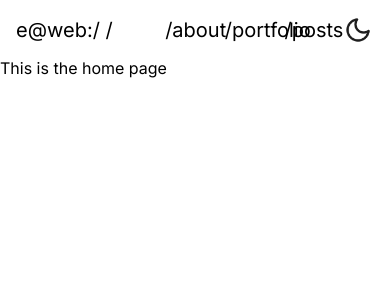
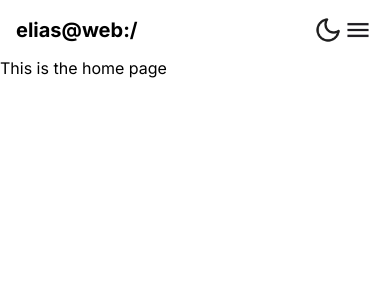
Before and after one commit to Elias2660/elias2660.github.io, a Next.js app: page / in a window 390 px wide. Shown: the top 300 px of the page. Built offline with nearby package versions, Linux system fonts and the light colour scheme.

Commit message:
update sizing

```diff
--- a/src/components/nav.tsx
+++ b/src/components/nav.tsx
@@ -9,6 +9,8 @@ import Image from "next/image";
 import Link from "next/link";
 import { useEffect, useState } from "react";
 import { usePathname } from 'next/navigation'
+import darkMenu from "public/darkMenu.png";
+import lightMenu from "public/lightMenu.png";
 
 
 export default function Nav() {
@@ -30,28 +32,54 @@ export default function Nav() {
 
     return (<>
         <nav className="w-full h-14 grid grid-cols-12 grid-rows-1 p-4">
-            <Link href="/" className="text-xl col-start-1 row-start-1 hover:font-bold">
-                e@web:{pathname}
+            <Link href="/" className="text-xl col-start-1 row-start-1 font-bold hover:font-extrabold">
+                elias@web:{pathname}
             </Link>
-            <Link href="/" className="text-xl col-start-4 lg:col-start-7 row-start-1 hover:font-bold">
+            <div className="col-start-5 md:col-start-6 lg:col-start-8 col-end-11 row-start-1 flex justify-between">
+                <Link href="/" className="invisible sm:visible text-xl row-start-1 hover:font-bold">
                     /
                 </Link>
-            <Link href="/about" className="text-xl col-start-6 lg:col-start-8 row-start-1 hover:font-bold">
+                <Link href="/about" className="invisible sm:visible text-xl row-start-1 hover:font-bold">
                     /about
                 </Link>
-            <Link href="/portfolio" className="text-xl col-start-8 lg:col-start-9 row-start-1 hover:font-bold">
+                <Link href="/portfolio" className="invisible sm:visible text-xl  row-start-1 hover:font-bold">
                     /portfolio
                 </Link>
-            <Link href="/posts" className="text-xl col-start-10 lg:col-start-10 row-start-1 hover:font-bold">
+                <Link href="/posts" className="invisible sm:visible text-xl row-start-1 hover:font-bold">
                     /posts
                 </Link>
-            <button onClick={toggleDarkMode} className="col-start-12 row-start-1">
+            </div>
+            <button onClick={toggleDarkMode} className="col-start-11 sm:col-start-12 row-start-1">
                 <Image
                     src={isDarkMode ? Sun : Moon}
                     alt={isDarkMode ? "Switch to light mode" : "Switch to dark mode"}
                     className="h-7 w-7 align-middle hover:scale-105"
                 />
             </button>
+            {/* the dropdown */}
+            <div className="visible sm:invisible group inline-block relative col-start-12 row-start-1 h-14 w-10">
+                <button className="visible sm:invisible">
+                    <Image
+                        src={isDarkMode ? lightMenu : darkMenu}
+                        alt={isDarkMode ? "light Menu" : "dark Menu"}
+                        className="h7 w-7 align-middle hover:scale-105"
+                    />
+                </button>
+                <div className="invisible group-hover:visible absolute right-3 z-10">
+                    <Link href="/" className=" text-xl block hover:font-bold">
+                        /
+                    </Link>
+                    <Link href="/about" className=" text-xl block hover:font-bold">
+                        /about
+                    </Link>
+                    <Link href="/portfolio" className=" text-xl block hover:font-bold">
+                        /portfolio
+                    </Link>
+                    <Link href="/posts" className=" text-xl block hover:font-bold">
+                        /posts
+                    </Link>
+                </div>
+            </div>
         </nav>
     </>)
 }
```
Also changed, not shown: public/darkMenu.png (added), public/lightMenu.png (added). Lines whose indentation alone changed are shown as unchanged.
